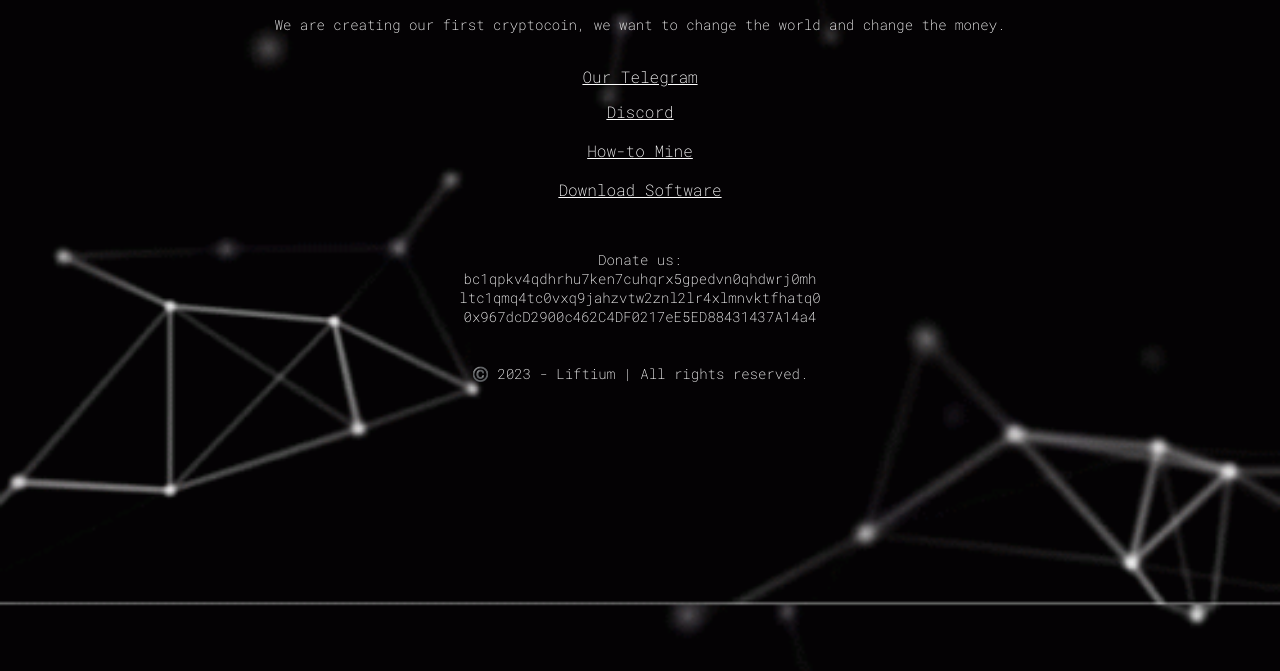
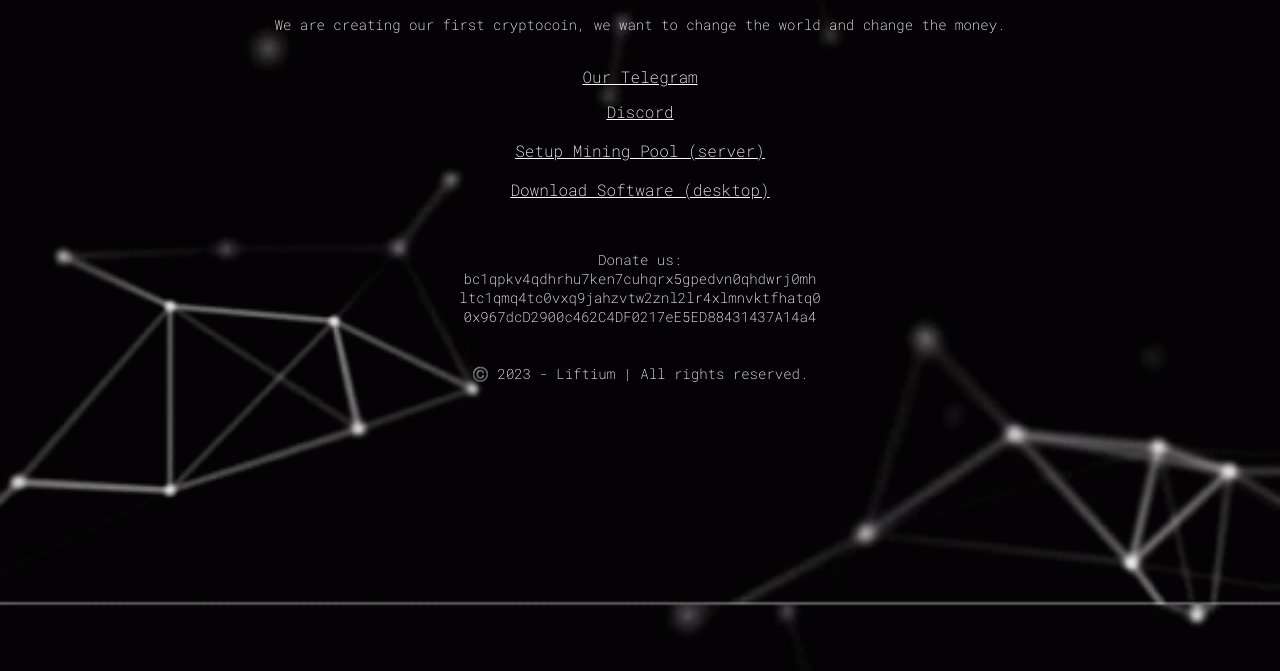
Before and after one commit to Blagdoii/liftium-www, a plain HTML site: page crypto.html in a window 1280 px wide. Shown: the part 115-786 px from the top of the page. Drawn offline with Linux system fonts and the light colour scheme.

Commit message:
Update crypto.html

```diff
--- a/crypto.html
+++ b/crypto.html
@@ -96,9 +96,9 @@ font-family: 'Roboto Mono', monospace;
 <a href="http://discord.liftium.space"> Discord </a>
 <br>
   <br>
-<a href="http://mine.liftium.space"> How-to Mine </a> <br>
+<a href="http://mine.liftium.space"> Setup Mining Pool (server) </a> <br>
 <br>
-	<a href="https://liftium.space/crypto-dl"> Download Software </a>
+	<a href="https://liftium.space/crypto-dl"> Download Software (desktop) </a>
     </div>
 <br>
 <br>
```
